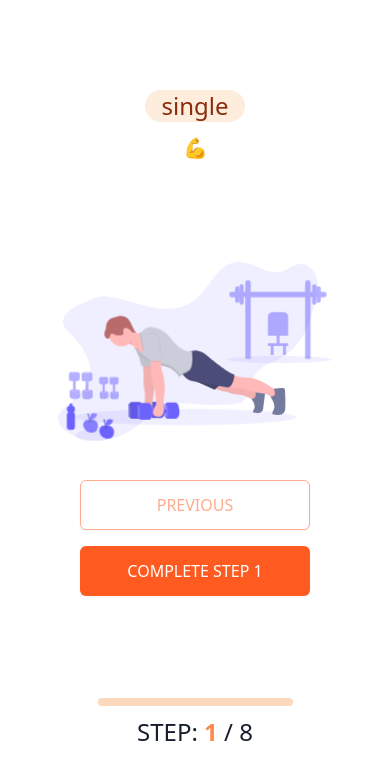
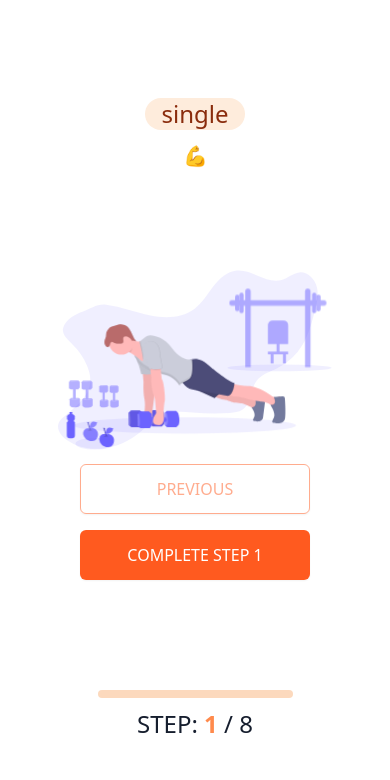
Before and after one commit to acd02/workout, a Next.js app: page / in a window 390 px wide. Both pictures are taken after a click on the button "START SINGLE SIDE SET". Shown: the top 780 px of the page. Built offline with nearby package versions, Linux system fonts and the light colour scheme.

Commit message:
feat: improve responsive styles

```diff
--- a/src/components/atoms/Animate/AnimateSwitchList.tsx
+++ b/src/components/atoms/Animate/AnimateSwitchList.tsx
@@ -1,3 +1,4 @@
+import cx from 'classcat'
 import React, { ReactElement, ReactNode, useRef } from 'react'
 import { SwitchTransition, Transition } from 'react-transition-group'
 
@@ -10,12 +11,14 @@ type Props = {
   shouldAnimateOnMount?: boolean
   enterClassName?: string
   exitClassName?: string
+  className?: string
 }
 
 const AnimateSwitchList = ({
   activeIndex,
   enterClassName,
   exitClassName,
+  className,
   items,
   duration = 250,
   shouldAnimateOnMount,
@@ -37,7 +40,9 @@ const AnimateSwitchList = ({
           })
 
           return (
-            <div className={classNameMapper[transitionStatus]}>{items[activeIndex]}</div>
+            <div className={cx([classNameMapper[transitionStatus], className])}>
+              {items[activeIndex]}
+            </div>
           )
         }}
       </Transition>
--- a/src/illustrations/UndrawSvg.tsx
+++ b/src/illustrations/UndrawSvg.tsx
@@ -3,14 +3,16 @@ import React from 'react'
 
 type Props = {
   width: number
+  height: number | string
   className?: string
 }
-export function UndrawSvg({ width, className }: Props) {
+export function UndrawSvg({ width, height, className }: Props) {
   return (
     <svg
       className={cx([className])}
       data-name="Layer 1"
       width={width}
+      height={height}
       viewBox="0 0 1020 668.18"
     >
       <path
--- a/src/pagesContent/home/index.tsx
+++ b/src/pagesContent/home/index.tsx
@@ -27,10 +27,11 @@ export function RenderHome() {
   })()
 
   const mainContent = (
-    <div className="md:h-auto flex items-center h-56 mt-auto mb-2">
+    <div className=" flex items-center justify-center mt-auto mb-2">
       <AnimateSwitchList
         shouldAnimateOnMount={true}
         activeIndex={matches('inBetweenSteps') ? 1 : 0}
+        className="md:h-auto md:w-full w-4/5 h-48"
         enterClassName={
           isGoingToPrevStep ? 'animate-fade-in-right' : 'animate-fade-in-left'
         }
@@ -40,12 +41,13 @@ export function RenderHome() {
         duration={ANIMATION_DURATION}
         items={[
           <UndrawSvg
-            className={`mb-4 max-w-full mx-auto w-4/5 md:w-full ${
+            className={`mb-4 max-w-full mx-auto ${
               context.speed === 'double time'
                 ? 'animate-heartbeat-double-time'
                 : 'animate-heartbeat'
             }`}
             width={500}
+            height="inherit"
           />,
           <Timer limit={limit} step={context.step} />,
         ]}
```
